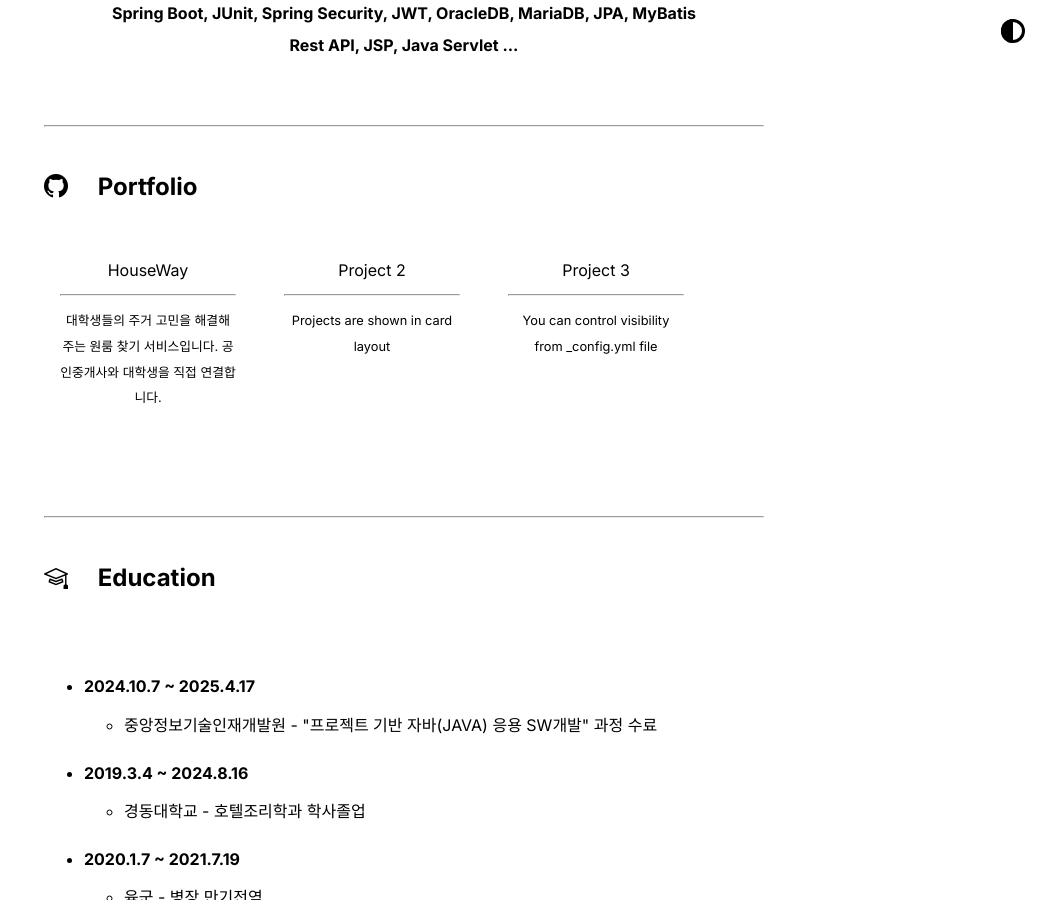
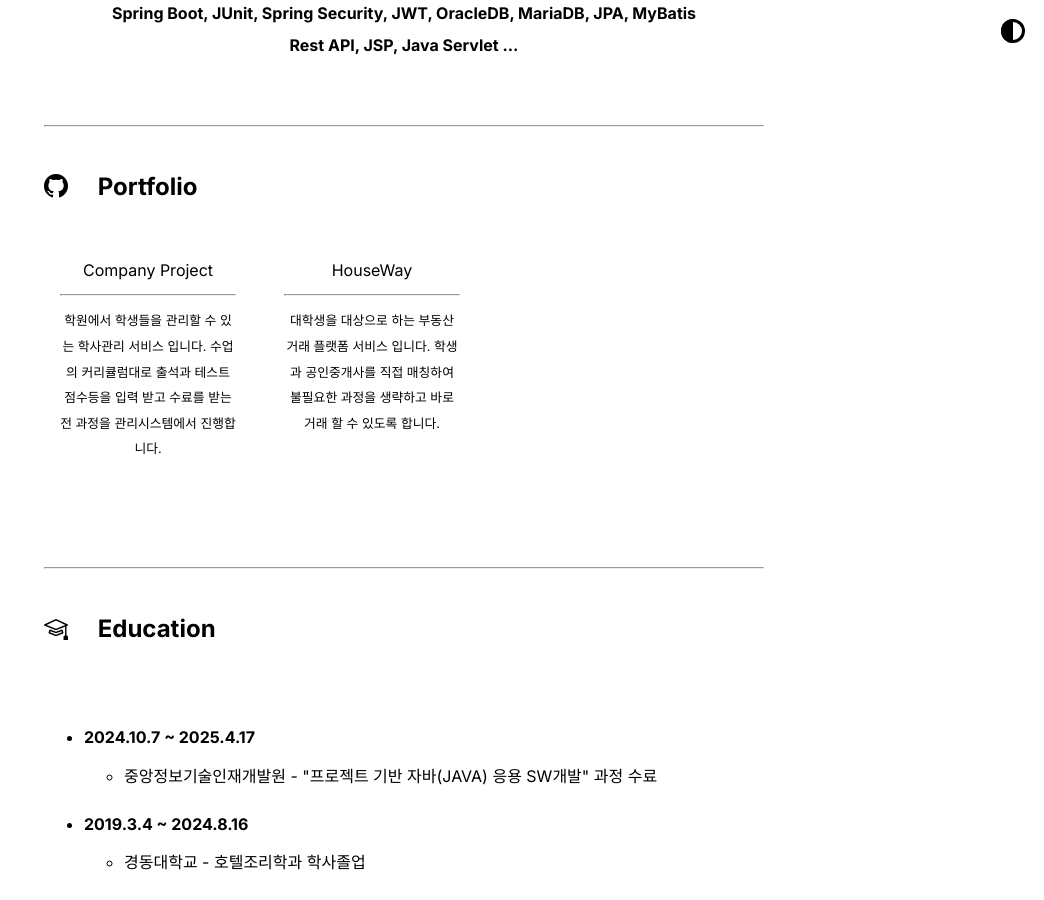
Before and after one commit to BangJeongBin/BangJeongBin.github.io, a Jekyll site: the page built from index.md, in a window 1280 px wide and 900 px high, scrolled down 902 px. Shown: the whole window, without its empty margins (236-1280 px from the left). Built offline with Jekyll 4.4.1, drawn with Linux system fonts in a browser that asks for light colours.

Commit message:
프로젝트 수정

```diff
--- a/_data/home.yml
+++ b/_data/home.yml
@@ -12,17 +12,17 @@ navbar_entries:
     url: blog
 
 project_entries:
+  - title: Company Project
+    url: company-project
+    desc: 학원에서 학생들을 관리할 수 있는 학사관리 서비스 입니다. 수업의 커리큘럼대로 출석과 테스트 점수등을 입력 받고 수료를 받는 전 과정을 관리시스템에서 진행합니다.
+
   - title: HouseWay
     url: houseway
-    desc: 대학생들의 주거 고민을 해결해 주는 원룸 찾기 서비스입니다. 공인중개사와 대학생을 직접 연결합니다.
+    desc: 대학생을 대상으로 하는 부동산 거래 플랫폼 서비스 입니다. 학생과 공인중개사를 직접 매칭하여 불필요한 과정을 생략하고 바로 거래 할 수 있도록 합니다.
 
-  - title: Project 2
-    url: overview-post
-    desc: Projects are shown in card layout
-
-  - title: Project 3
-    url: overview-post
-    desc: You can control visibility from _config.yml file
+  # - title: Project 3
+  #   url: overview-post
+  #   desc: You can control visibility from _config.yml file
 
   # - title: Project 4
   #   url: overview-post
```
